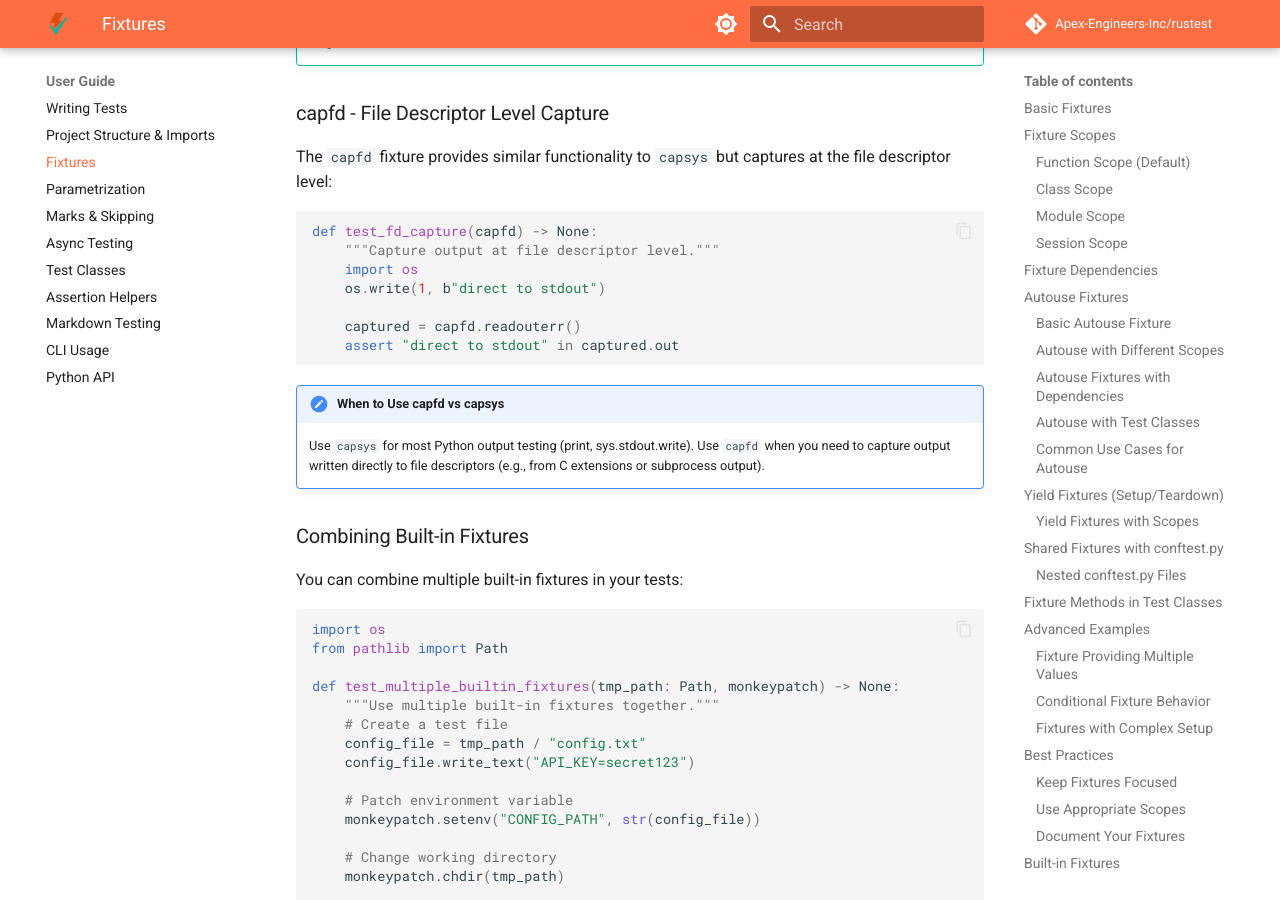
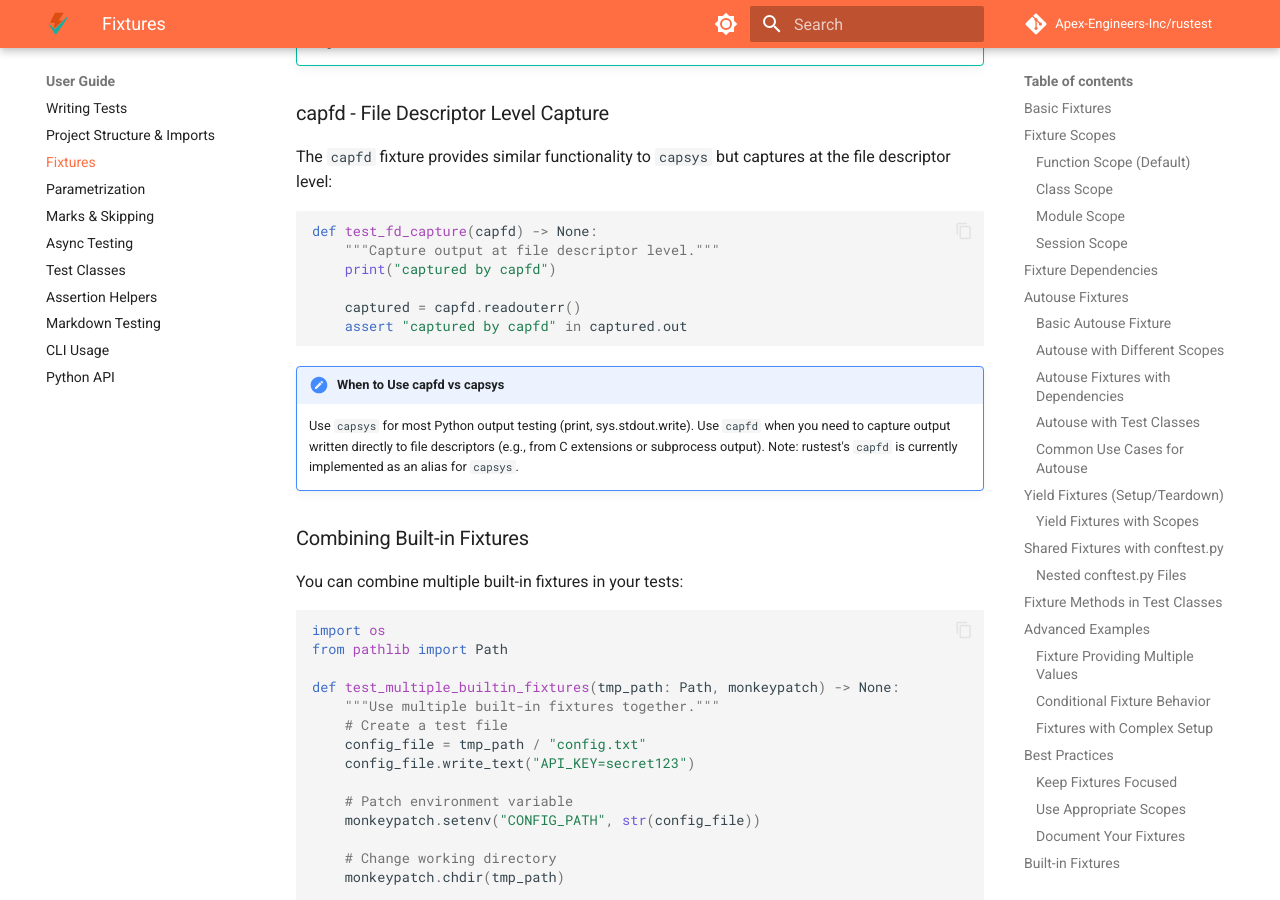
Before and after one commit to Apex-Engineers-Inc/rustest, an MkDocs documentation site: the page built from docs/guide/fixtures.md, in a window 1280 px wide and 900 px high, scrolled down 19572 px. Built offline with MkDocs 1.6.1 and Material for MkDocs 9.7.7, drawn with Linux system fonts in a browser that asks for light colours; comment, search, counter and statistics services are not loaded.

Commit message:
Fix capfd documentation test to use Python-level output
The capfd fixture is currently an alias for capsys (Python-level capture),
so the test should use print() instead of os.write() to file descriptors.
Also updated the note to clarify this limitation.

````diff
--- a/docs/guide/fixtures.md
+++ b/docs/guide/fixtures.md
@@ -985,16 +985,15 @@ The `capfd` fixture provides similar functionality to `capsys` but captures at t
 ```python
 def test_fd_capture(capfd) -> None:
     """Capture output at file descriptor level."""
-    import os
-    os.write(1, b"direct to stdout")
+    print("captured by capfd")
 
     captured = capfd.readouterr()
-    assert "direct to stdout" in captured.out
+    assert "captured by capfd" in captured.out
 ```
 
 !!! note "When to Use capfd vs capsys"
     Use `capsys` for most Python output testing (print, sys.stdout.write).
-    Use `capfd` when you need to capture output written directly to file descriptors (e.g., from C extensions or subprocess output).
+    Use `capfd` when you need to capture output written directly to file descriptors (e.g., from C extensions or subprocess output). Note: rustest's `capfd` is currently implemented as an alias for `capsys`.
 
 ### Combining Built-in Fixtures
 
````
